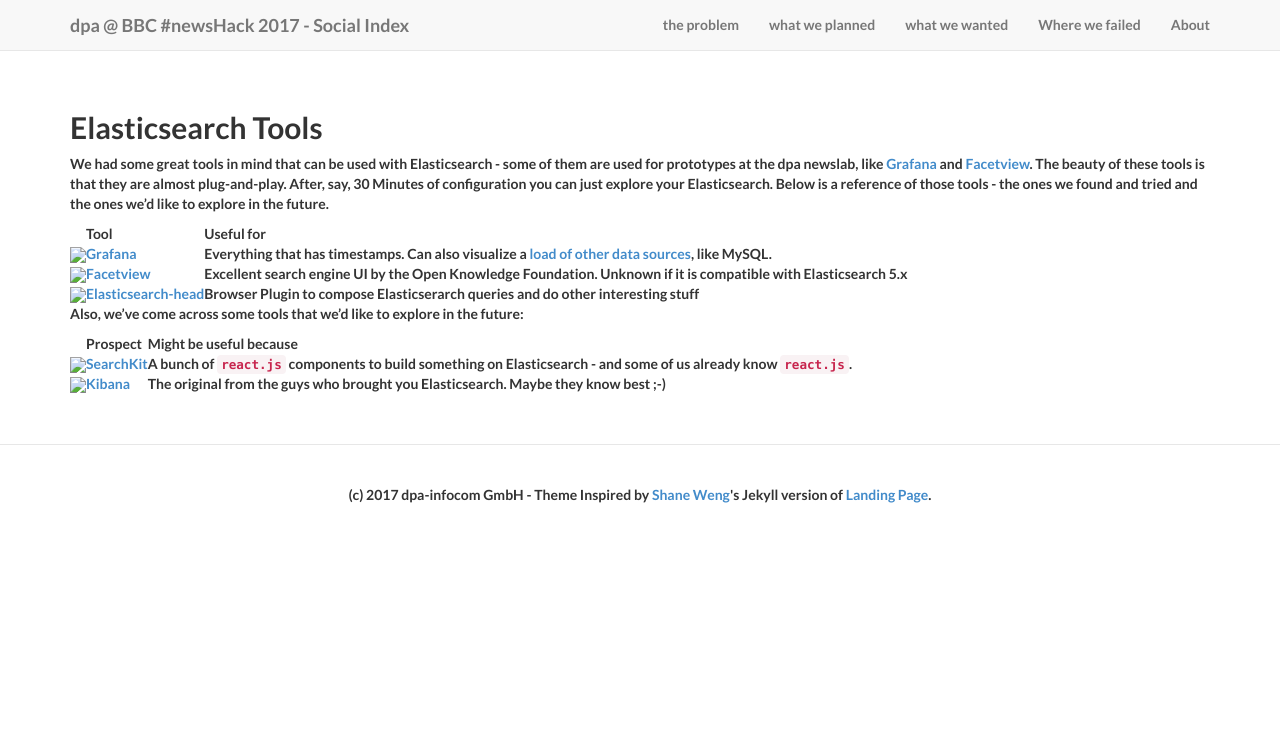
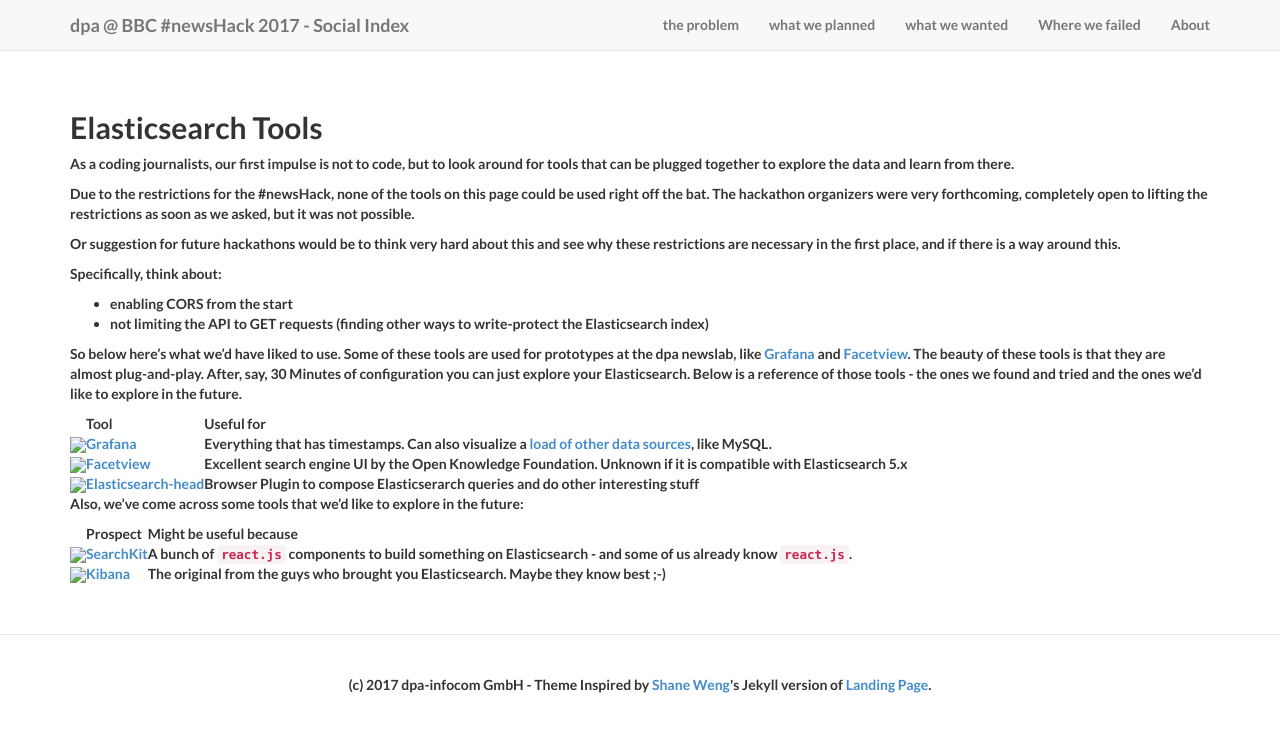
Before and after one commit to dpa-newslab/bbc-newshack-2017, a Jekyll site: the page built from tools.md, in a window 1280 px wide and 995 px high. Shown: the top 732 px of the window. Built offline with Jekyll 4.4.1, drawn with Linux system fonts in a browser that asks for light colours.

Commit message:
Update tools.md

```diff
--- a/tools.md
+++ b/tools.md
@@ -5,7 +5,18 @@
 description: |
 ---
 
-We had some great tools in mind that can be used with Elasticsearch - some of them are used for prototypes at the dpa newslab, like [Grafana](https://grafana.com/) and [Facetview](https://github.com/okfn/facetview). The beauty of these tools is that they are almost plug-and-play. After, say, 30 Minutes of configuration you can just explore your Elasticsearch. Below is a reference of those tools - the ones we found and tried and the ones we'd like to explore in the future.
+As a coding journalists, our first impulse is not to code, but to look around for tools that can be plugged together to explore the data and learn from there.
+
+Due to the restrictions for the #newsHack, none of the tools on this page could be used right off the bat. The hackathon organizers were very forthcoming, completely open to lifting the restrictions as soon as we asked, but it was not possible.
+
+Or suggestion for future hackathons would be to think very hard about this and see why these restrictions are necessary in the first place, and if there is a way around this.
+
+Specifically, think about:
+
+  - enabling CORS from the start
+  - not limiting the API to GET requests (finding other ways to write-protect the Elasticsearch index)
+
+So below here's what we'd have liked to use. Some of these tools are used for prototypes at the dpa newslab, like [Grafana](https://grafana.com/) and [Facetview](https://github.com/okfn/facetview). The beauty of these tools is that they are almost plug-and-play. After, say, 30 Minutes of configuration you can just explore your Elasticsearch. Below is a reference of those tools - the ones we found and tried and the ones we'd like to explore in the future.
 
 |   |Tool| Useful for |
 | --- | ----------------------------------- | ------------ |
```
